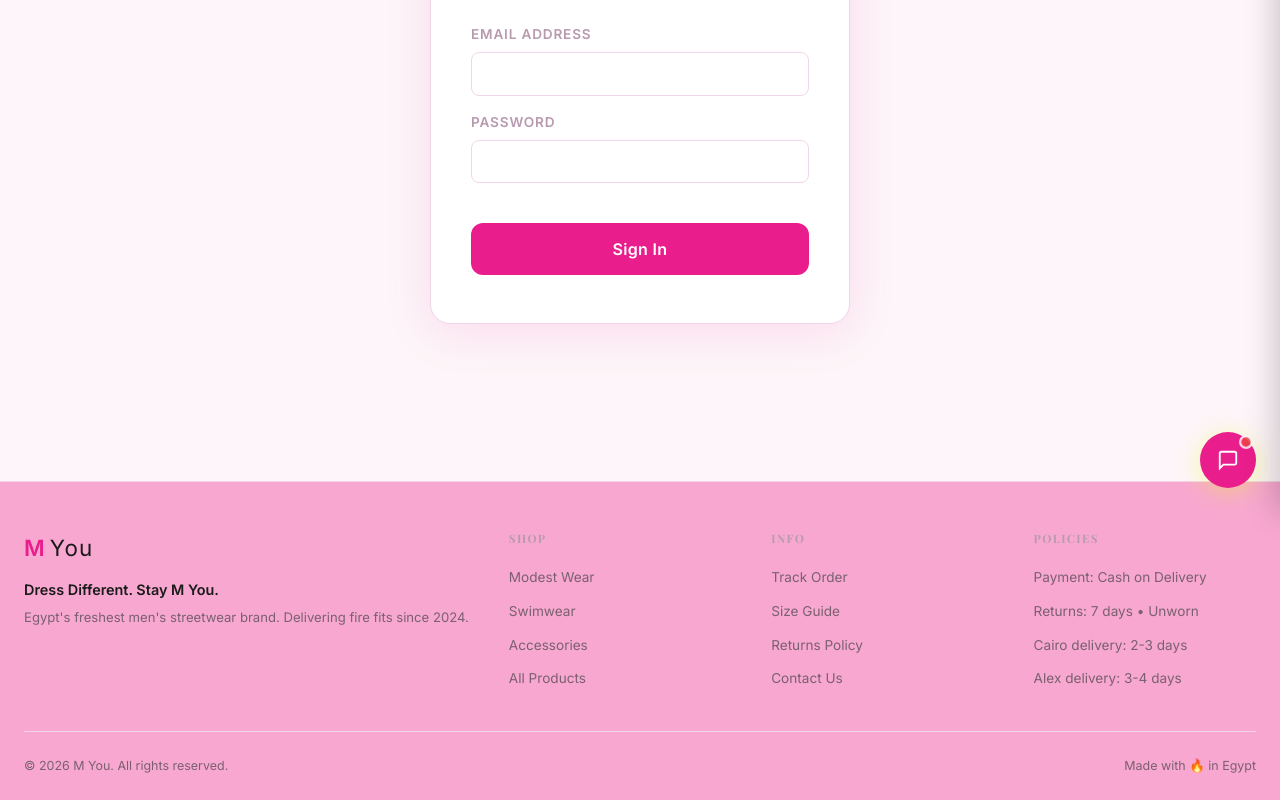
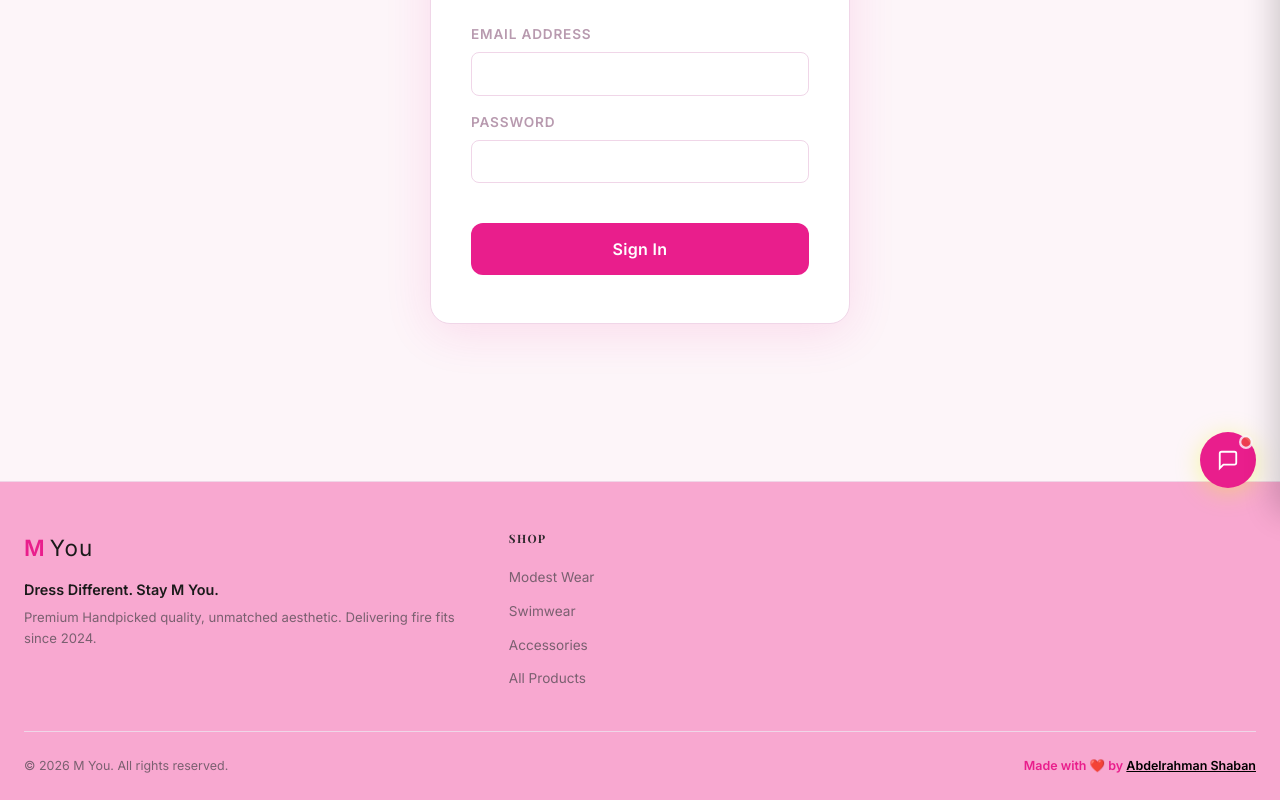
Before and after one commit to AbdelrahmanShabanh/Myou, a React (Vite) app: page /admin/login in a window 1280 px wide. Shown: the part 288-1088 px from the top of the page. Built offline with nearby package versions, Linux system fonts and the light colour scheme.

Commit message:
footer ui

```diff
--- a/src/components/FilterSidebar.jsx
+++ b/src/components/FilterSidebar.jsx
@@ -97,8 +97,8 @@ export default function FilterSidebar({ filters, onChange }) {
           border: 1px solid var(--border);
           border-radius: var(--radius);
           padding: 1.25rem;
-          position: sticky;
-          top: 80px;
+          position: relative;
+          // top: 80px;
           height: fit-content;
         }
         .filter-header {
--- a/src/components/Footer.jsx
+++ b/src/components/Footer.jsx
@@ -1,4 +1,4 @@
-import { Link } from 'react-router-dom';
+import { Link } from "react-router-dom";
 
 export default function Footer() {
   return (
@@ -11,43 +11,50 @@ export default function Footer() {
               <span className="logo-front">You</span>
             </div>
             <p className="footer-tagline">Dress Different. Stay M You.</p>
-            <p className="footer-sub">Egypt's freshest men's streetwear brand. Delivering fire fits since 2024.</p>
+            <p className="footer-sub">
+              Premium Handpicked quality, unmatched aesthetic. Delivering fire
+              fits since 2024.
+            </p>
           </div>
 
           <div className="footer-col">
             <h4 className="footer-heading">Shop</h4>
             <ul>
-              <li><Link to="/products?category=modest-wear">Modest Wear</Link></li>
-              <li><Link to="/products?category=swimwear">Swimwear</Link></li>
-              <li><Link to="/products?category=accessories">Accessories</Link></li>
-              <li><Link to="/products">All Products</Link></li>
-            </ul>
-          </div>
-
-          <div className="footer-col">
-            <h4 className="footer-heading">Info</h4>
-            <ul>
-              <li><Link to="/track-order">Track Order</Link></li>
-              <li><a href="#">Size Guide</a></li>
-              <li><a href="#">Returns Policy</a></li>
-              <li><a href="#">Contact Us</a></li>
-            </ul>
-          </div>
-
-          <div className="footer-col">
-            <h4 className="footer-heading">Policies</h4>
-            <ul>
-              <li><span>Payment: Cash on Delivery</span></li>
-              <li><span>Returns: 7 days • Unworn</span></li>
-              <li><span>Cairo delivery: 2-3 days</span></li>
-              <li><span>Alex delivery: 3-4 days</span></li>
+              <li>
+                <Link to="/products?category=modest-wear">Modest Wear</Link>
+              </li>
+              <li>
+                <Link to="/products?category=swimwear">Swimwear</Link>
+              </li>
+              <li>
+                <Link to="/products?category=accessories">Accessories</Link>
+              </li>
+              <li>
+                <Link to="/products">All Products</Link>
+              </li>
             </ul>
           </div>
         </div>
 
         <div className="footer-bottom">
           <p>&copy; {new Date().getFullYear()} M You. All rights reserved.</p>
-          <p>Made with 🔥 in Egypt</p>
+          <p>
+            <a
+              href="https://wa.me/201008872621"
+              target="_blank"
+              rel="noreferrer"
+              style={{
+                color: "var(--accent)",
+                textDecoration: "none",
+                fontWeight: "bold",
+              }}
+            >
+              Made with ❤️ by <span style={{
+                textDecoration:"underline",
+                color:"black"
+              }}>Abdelrahman Shaban</span>
+            </a>
+          </p>
         </div>
       </div>
 
@@ -92,7 +99,7 @@ export default function Footer() {
           font-weight: 700;
           letter-spacing: 0.12em;
           text-transform: uppercase;
-          color: var(--text-muted);
+          color: #30292e;
           margin-bottom: 1rem;
         }
         .footer-col ul {
--- a/src/components/ProductCard.jsx
+++ b/src/components/ProductCard.jsx
@@ -1,12 +1,17 @@
-import { Link } from 'react-router-dom';
-import { useCart } from '../context/CartContext.jsx';
+import { useNavigate } from "react-router-dom";
+import { useCart } from "../context/CartContext.jsx";
 
 export default function ProductCard({ product }) {
   const { addToCart } = useCart();
+  const navigate = useNavigate();
   const mainImg = product.images?.[0];
   const inStock = product.stock > 0;
 
-  const availableSizes = product.sizes?.filter(s => s.stock > 0) || [];
+  const availableSizes = product.sizes?.filter((s) => s.stock > 0) || [];
+
+  const handleCardClick = (e) => {
+    navigate(`/products/${product._id}`);
+  };
 
   const handleQuickAdd = (e) => {
     e.preventDefault();
@@ -16,27 +21,57 @@ export default function ProductCard({ product }) {
   };
 
   return (
-    <Link to={`/products/${product._id}`} className="product-card">
+    <div
+      onClick={handleCardClick}
+      className="product-card"
+      style={{ cursor: "pointer" }}
+    >
       <div className="product-img-wrap">
         {mainImg ? (
-          <img src={mainImg} alt={product.name} className="product-img" loading="lazy" />
+          <img
+            src={mainImg}
+            alt={product.name}
+            className="product-img"
+            loading="lazy"
+          />
         ) : (
           <div className="product-img-placeholder">
-            <svg width="48" height="48" viewBox="0 0 24 24" fill="none" stroke="currentColor" strokeWidth="1">
-              <rect x="3" y="3" width="18" height="18" rx="2"/>
-              <path d="m9 9 6 6m0-6-6 6"/>
+            <svg
+              width="48"
+              height="48"
+              viewBox="0 0 24 24"
+              fill="none"
+              stroke="currentColor"
+              strokeWidth="1"
+            >
+              <rect x="3" y="3" width="18" height="18" rx="2" />
+              <path d="m9 9 6 6m0-6-6 6" />
             </svg>
           </div>
         )}
         {!inStock && <div className="sold-out-overlay">SOLD OUT</div>}
         {product.isOffer ? (
-          <span className="featured-tag" style={{background: 'var(--error)'}}>Sale</span>
+          <span className="featured-tag" style={{ background: "var(--error)" }}>
+            Sale
+          </span>
         ) : product.featured ? (
           <span className="featured-tag">Featured</span>
         ) : null}
-        <button className="quick-add-btn" onClick={handleQuickAdd} disabled={!inStock} title="Quick Add">
-          <svg width="16" height="16" viewBox="0 0 24 24" fill="none" stroke="currentColor" strokeWidth="2.5">
-            <path d="M12 5v14M5 12h14"/>
+        <button
+          className="quick-add-btn"
+          onClick={handleQuickAdd}
+          disabled={!inStock}
+          title="Quick Add"
+        >
+          <svg
+            width="16"
+            height="16"
+            viewBox="0 0 24 24"
+            fill="none"
+            stroke="currentColor"
+            strokeWidth="2.5"
+          >
+            <path d="M12 5v14M5 12h14" />
           </svg>
         </button>
       </div>
@@ -47,15 +82,30 @@ export default function ProductCard({ product }) {
         <div className="product-footer">
           <span className="product-price">
             {product.isOffer && product.oldPrice && (
-              <span style={{textDecoration:'line-through', color:'var(--text-muted)', fontSize:'0.8rem', marginRight:'0.4rem'}}>{product.oldPrice}</span>
+              <span
+                style={{
+                  textDecoration: "line-through",
+                  color: "var(--text-muted)",
+                  fontSize: "0.8rem",
+                  marginRight: "0.4rem",
+                }}
+              >
+                {product.oldPrice}
+              </span>
             )}
             {product.price} EGP
           </span>
           <div className="size-chips">
-            {availableSizes.slice(0,3).map(s => (
-              <span key={s.size} className="size-chip">{s.size}</span>
+            {availableSizes.slice(0, 3).map((s) => (
+              <span key={s.size} className="size-chip">
+                {s.size}
+              </span>
             ))}
-            {availableSizes.length > 3 && <span className="size-chip-more">+{availableSizes.length - 3}</span>}
+            {availableSizes.length > 3 && (
+              <span className="size-chip-more">
+                +{availableSizes.length - 3}
+              </span>
+            )}
           </div>
         </div>
       </div>
@@ -209,6 +259,6 @@ export default function ProductCard({ product }) {
           align-self: center;
         }
       `}</style>
-    </Link>
+    </div>
   );
 }
```
